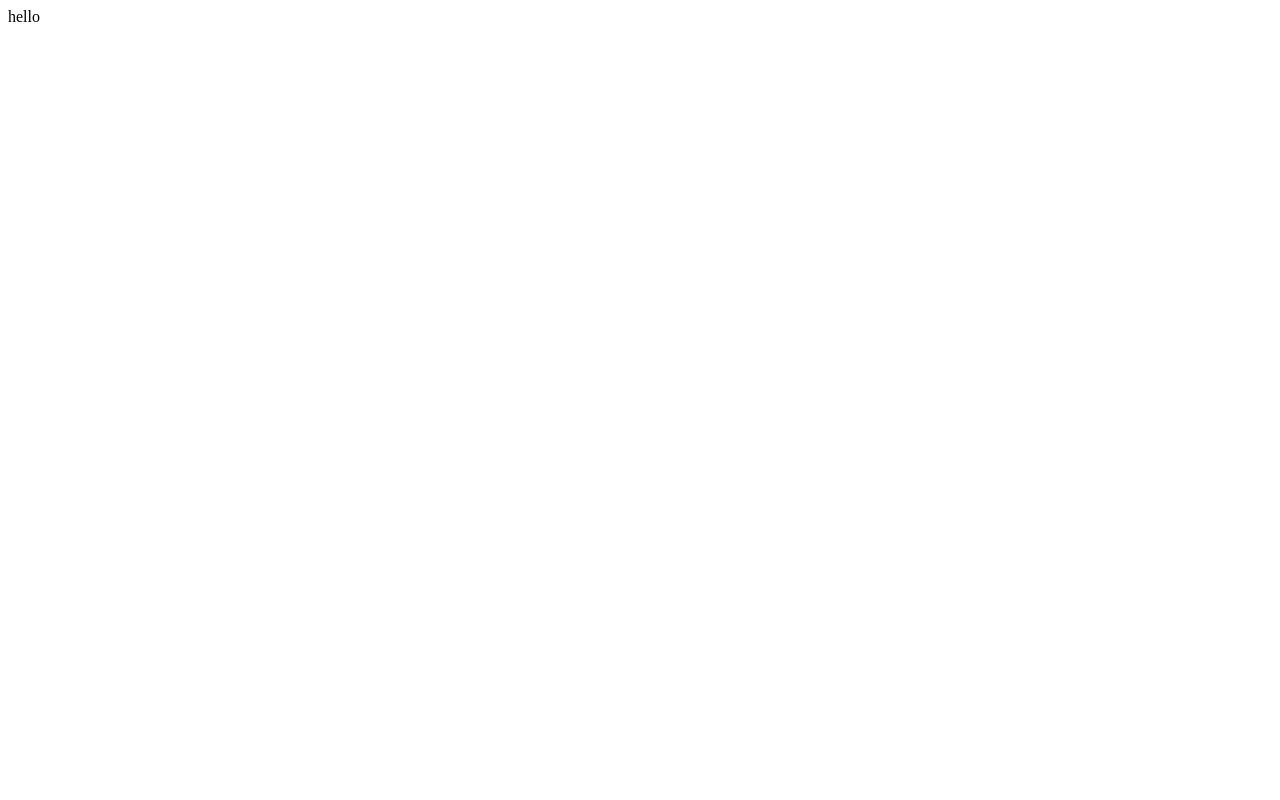
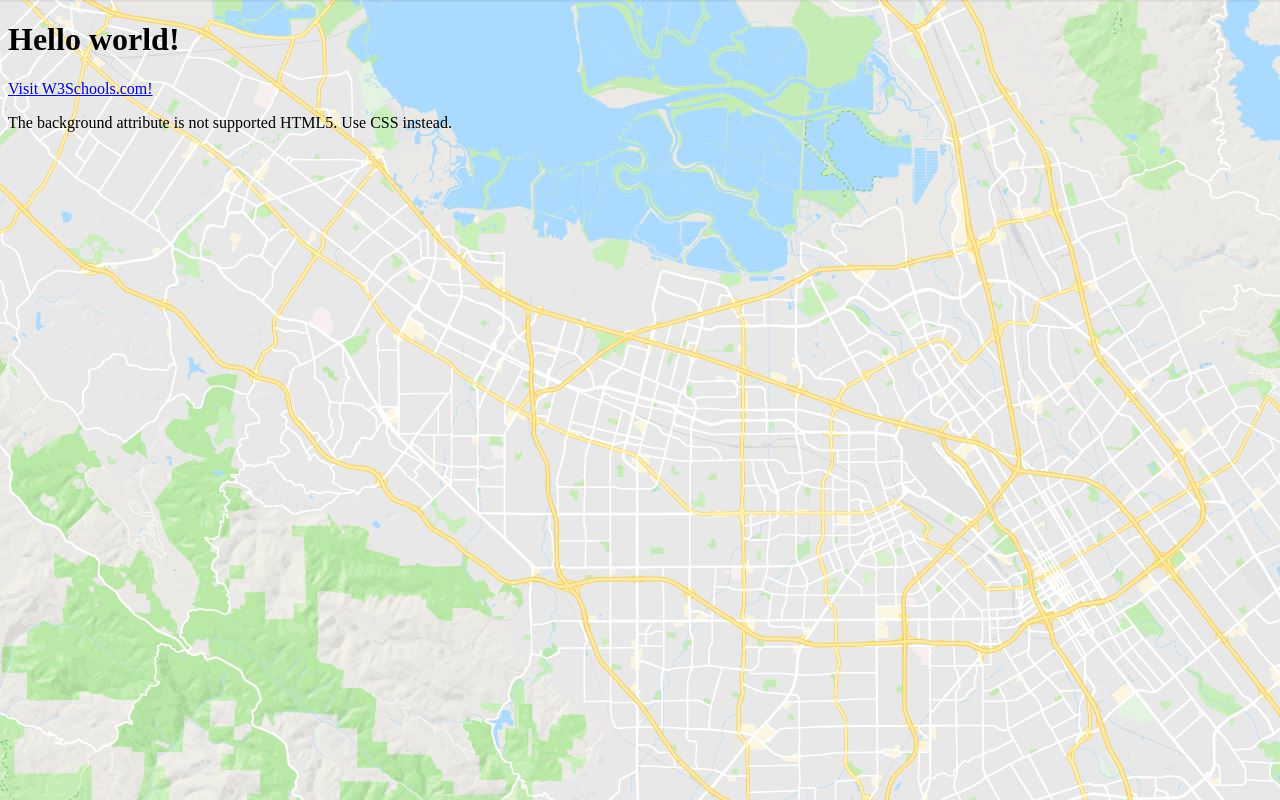
Before and after one commit to jasonmanzon/semester-project, a plain HTML site: page index.html in a window 1280 px wide. Drawn offline with Linux system fonts and the light colour scheme.

Commit message:
Update index.html

```diff
--- a/index.html
+++ b/index.html
@@ -2,9 +2,16 @@
 <html>
 
 <head>
-hello
-
 
 </head>
 
+<body background="https://github.com/jasonmanzon/semester-project/blob/master/Background.JPG">
+
+<h1>Hello world!</h1>
+<p><a href="https://www.w3schools.com">Visit W3Schools.com!</a></p>
+<p>The background attribute is not supported HTML5. Use CSS instead.</p>
+
+</body>
+
+
 </html>
```
